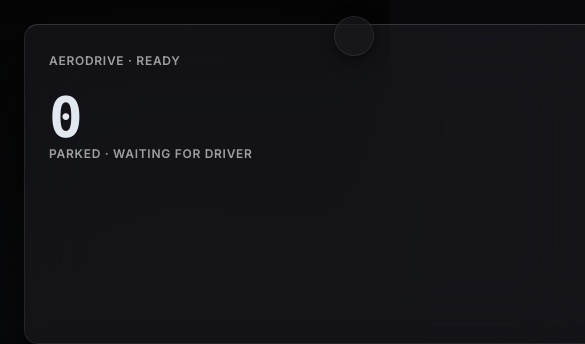
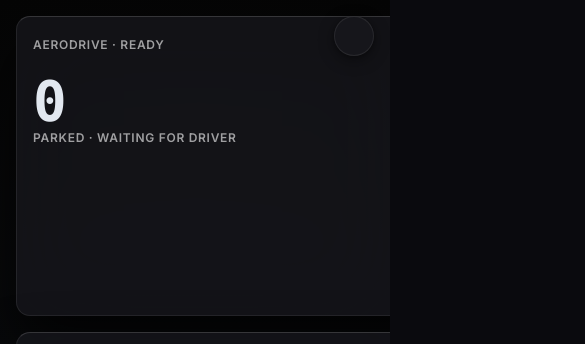
Before and after one commit to VA24d/UIUDP, a website: page showcase/index.html in a window 390 px wide. Shown: the top 344 px of the page, 585 px wide, since content can reach past the window. Drawn offline with Linux system fonts and the light colour scheme; some icons are missing.

Commit message:
fix: viewport-locked layout, no page scroll, panels scroll internally
- Change .stage from min-height:100vh to height:100vh + overflow:hidden
  (page no longer scrolls — panels are fixed in viewport)
- Remove min-height:420px from cluster/tablet (was causing cramped content)
- Add overflow-y:auto to cluster and tablet (content scrolls inside panels)
- Reduce padding from sp-5 to sp-4 for tighter layout
- Add subtle scrollbar styling (4px, translucent)
- Set html overflow:hidden to prevent any page scroll
- Responsive stacking still works below 1100px (reverts to scrollable)

```diff
--- a/showcase/css/base.css
+++ b/showcase/css/base.css
@@ -17,6 +17,24 @@ body {
 html {
     -webkit-text-size-adjust: 100%;
     text-size-adjust: 100%;
+    overflow: hidden;
+}
+
+/* Subtle scrollbars for panels */
+.cluster::-webkit-scrollbar,
+.tablet::-webkit-scrollbar {
+    width: 4px;
+}
+
+.cluster::-webkit-scrollbar-thumb,
+.tablet::-webkit-scrollbar-thumb {
+    background: rgba(255, 255, 255, 0.1);
+    border-radius: 2px;
+}
+
+.cluster::-webkit-scrollbar-track,
+.tablet::-webkit-scrollbar-track {
+    background: transparent;
 }
 
 body {
--- a/showcase/css/layout.css
+++ b/showcase/css/layout.css
@@ -2,18 +2,19 @@
 
 .stage {
     display: grid;
-    grid-template-columns: minmax(420px, 5fr) minmax(520px, 7fr);
+    grid-template-columns: minmax(380px, 5fr) minmax(480px, 7fr);
     grid-template-rows: 1fr auto auto auto;
     grid-template-areas:
         "cluster tablet"
         "toasts  toasts"
         "nav     nav"
         "timeline timeline";
-    gap: var(--sp-5);
-    padding: var(--sp-5);
-    padding-bottom: 80px;
+    gap: var(--sp-4);
+    padding: var(--sp-4);
+    padding-bottom: 72px;
     /* Clear the fixed voice bar + cockpit annotation */
-    min-height: 100vh;
+    height: 100vh;
+    overflow: hidden;
     background: radial-gradient(circle at center, #11141a 0%, #050505 100%);
 }
 
@@ -29,9 +30,9 @@
     border-right: var(--glass-border-side, none);
     border-bottom: var(--glass-border-side, none);
     box-shadow: var(--glass-shadow, var(--elevation-2));
-    padding: var(--sp-5);
-    min-height: 420px;
-    overflow: hidden;
+    padding: var(--sp-4);
+    overflow-y: auto;
+    overflow-x: hidden;
     transition: opacity var(--motion-dur-step) var(--motion-ease-subtle),
         transform var(--motion-dur-step) var(--motion-ease-subtle);
 }
@@ -48,9 +49,9 @@
     border-right: var(--glass-border-side, none);
     border-bottom: var(--glass-border-side, none);
     box-shadow: var(--glass-shadow, var(--elevation-2));
-    padding: var(--sp-5);
-    min-height: 420px;
-    overflow: hidden;
+    padding: var(--sp-4);
+    overflow-y: auto;
+    overflow-x: hidden;
     transition: opacity var(--motion-dur-step) var(--motion-ease-subtle),
         transform var(--motion-dur-step) var(--motion-ease-subtle);
 }
@@ -116,17 +117,23 @@
 @media (max-width: 1100px) {
     .stage {
         grid-template-columns: 1fr;
+        grid-template-rows: auto auto auto auto auto;
         grid-template-areas:
             "cluster"
             "tablet"
             "toasts"
             "nav"
             "timeline";
+        height: auto;
+        min-height: 100vh;
+        overflow-y: auto;
     }
 
     .cluster,
     .tablet {
-        min-height: 320px;
+        min-height: 300px;
+        max-height: none;
+        overflow-y: visible;
     }
 }
 
```
